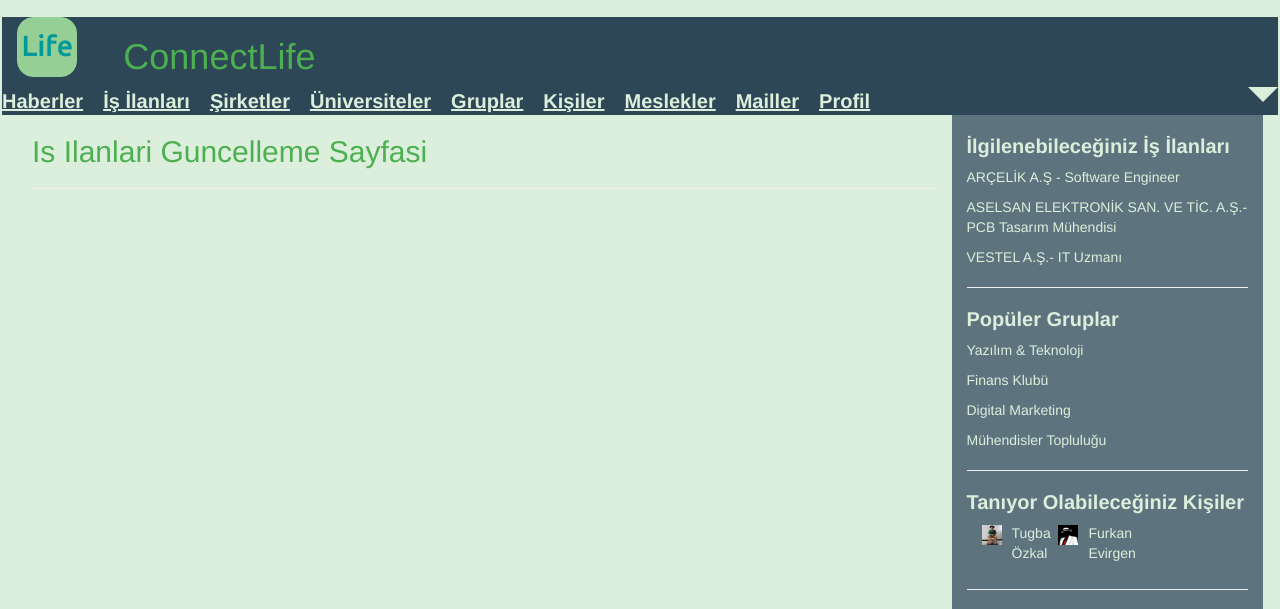
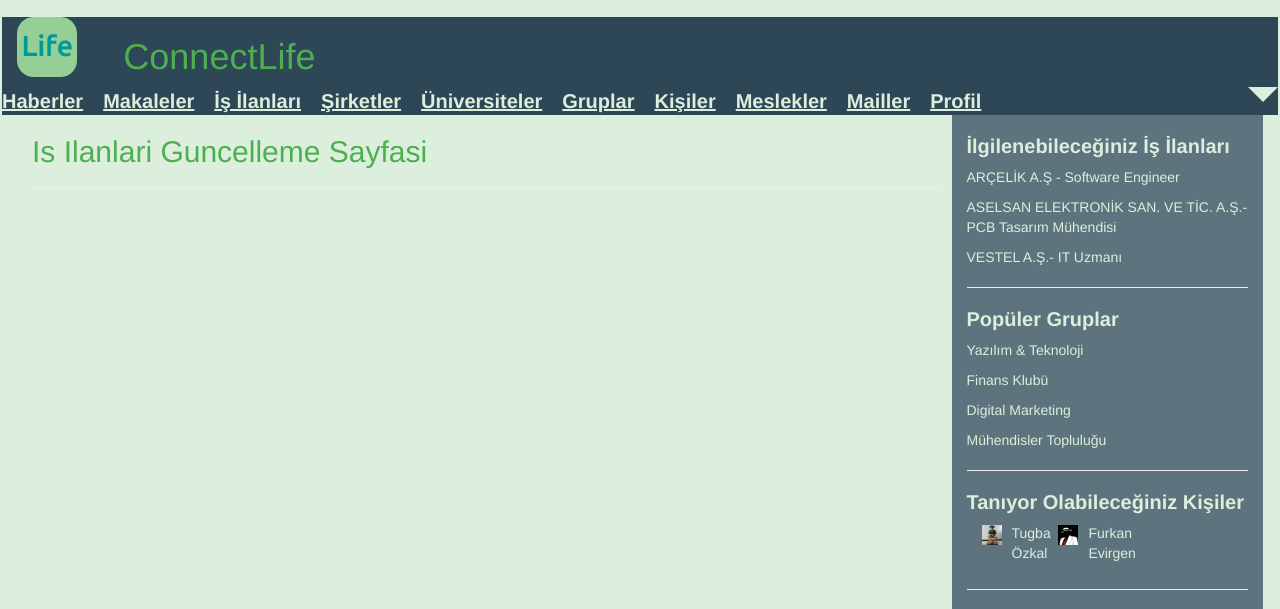
Before and after one commit to orhanse/ConnectLife, a Flask app: page /isilanlari/1 in a window 1280 px wide. Shown: the top 609 px of the page. Run offline with Flask 2, Linux system fonts and the light colour scheme; data that the repository does not hold is empty; some libraries are stand-ins or nearby versions.

Commit message:
Makaleler tablosu oluşturuldu. makaleler.py dosyasında dış anahtar olarak uniname alındı ve university tablosuna başvurularak üniversite isimlerinin seçilmesi sağlandı. server.py da gerekli değişiklikler yapıldı. makaleler.html, makale_ara.html ve makale_guncelle.html dosyaları eklendi. Ekleme, silme ve güncelleme işlemleri dış anahtar için test edildi.

```diff
--- a/server.py
+++ b/server.py
@@ -17,7 +17,7 @@ from kisiler import *
 from isilanlari import *
 from meslekler import *
 from mailler import *
-
+from makaleler import *
 
 app = Flask(__name__)
 
@@ -430,6 +430,87 @@ def isilanlari_update_page(ilan_id):
             connection.commit()
             return redirect(url_for('isilanlari_sayfasi'))
 
+#MAKALELER
+@app.route('/makaleler/initdb')
+def initialize_database_makaleler():
+    connection = dbapi2.connect(app.config['dsn'])
+    cursor = connection.cursor()
+    cursor.execute('''
+    DROP TABLE IF EXISTS MAKALELER CASCADE;
+    ''')
+    init_makaleler_db(cursor)
+    connection.commit()
+    return redirect(url_for('home_page'))
+
+
+@app.route('/makaleler', methods=['GET', 'POST'])
+def makaleler_sayfasi():
+    connection = dbapi2.connect(app.config['dsn'])
+    cursor = connection.cursor()
+    now = datetime.datetime.now()
+
+    if request.method == 'GET':
+        query = """SELECT M.ID, M.KONU, M.BASLIK, M.YAZAR, M.TARIH, U.NAME
+                    FROM MAKALELER AS M, UNIVERSITY AS U
+                    WHERE(
+                        (M.UNINAME= U.ID)
+                    ) """
+        cursor.execute(query)
+        makaleler=cursor.fetchall()
+        cursor.execute("SELECT ID, NAME FROM UNIVERSITY")
+        university=cursor.fetchall()
+        return render_template('makaleler.html', makaleler = makaleler, current_time=now.ctime(), uniname = university)
+    elif "add" in request.form:
+
+        makale1 = Makaleler(request.form['konu'],
+                            request.form['baslik'],
+                            request.form['yazar'],
+                            request.form['tarih'],
+                            request.form['university_name'])
+        add_makaleler(cursor, request, makale1)
+        connection.commit()
+        return redirect(url_for('makaleler_sayfasi'))
+    elif "search" in request.form:
+        aranan = request.form['aranan'];
+
+        query = """SELECT M.ID, M.KONU,M.BASLIK, M.YAZAR, M.TARIH, U.NAME
+                    FROM MAKALELER AS M, UNIVERSITY AS U
+                    WHERE((
+                        (M.UNINAME = U.ID)
+                    ) AND (M.KONU LIKE %s))"""
+        cursor.execute(query,[aranan])
+        makaleler=cursor.fetchall()
+        now = datetime.datetime.now()
+        return render_template('makale_ara.html', makaleler = makaleler, current_time=now.ctime(), sorgu = aranan)
+
+@app.route('/makaleler/<makale_id>', methods=['GET', 'POST'])
+def makaleler_update_page(makale_id):
+    connection = dbapi2.connect(app.config['dsn'])
+    cursor = connection.cursor()
+    if request.method == 'GET':
+        cursor.close()
+        cursor = connection.cursor()
+        query = """SELECT * FROM MAKALELER WHERE (ID = %s)"""
+        cursor.execute(query,makale_id)
+        makale=cursor.fetchall()
+        now = datetime.datetime.now()
+        cursor.execute("SELECT ID, NAME FROM UNIVERSITY")
+        universiteler=cursor.fetchall()
+        return render_template('makale_guncelle.html', makale = makale,  current_time=now.ctime(), universiteler = universiteler)
+    elif request.method == 'POST':
+        if "update" in request.form:
+            makale1 = Makaleler(request.form['konu'],
+                            request.form['baslik'],
+                            request.form['yazar'],
+                            request.form['tarih'],
+                            request.form['university_name'])
+            update_makaleler(cursor, request.form['makale_id'], makale1)
+            connection.commit()
+            return redirect(url_for('makaleler_sayfasi'))
+        elif "delete" in request.form:
+            delete_makaleler(cursor, makale_id)
+            connection.commit()
+            return redirect(url_for('makaleler_sayfasi'))
 
 
 @app.route('/')
--- a/templates/home.html
+++ b/templates/home.html
@@ -40,6 +40,7 @@
 	<div class="row navbar1" style="background-color:#2e4756">
 
 		<a id="navlink" >Haberler</a>
+		<a id="navlink" href = "{{ url_for('makaleler_sayfasi') }}">Makaleler</a>
 	    <a id="navlink" href = "{{ url_for('isilanlari_sayfasi') }}">İş İlanları</a>
 	    <a id="navlink" href = "{{ url_for('sirketler_sayfasi') }}">Şirketler</a>
 	    <a id="navlink"  href = "{{ url_for('universiteler_sayfasi') }}">Üniversiteler</a>
--- a/templates/ilan_guncelle.html
+++ b/templates/ilan_guncelle.html
@@ -1,5 +1,5 @@
 {% extends "home.html"%}
-{% block title %}Grup Guncelle{% endblock %}
+{% block title %}Ilan Guncelle{% endblock %}
 
 {% block content %}
     <h2>Is Ilanlari Guncelleme Sayfasi</h2>
```
